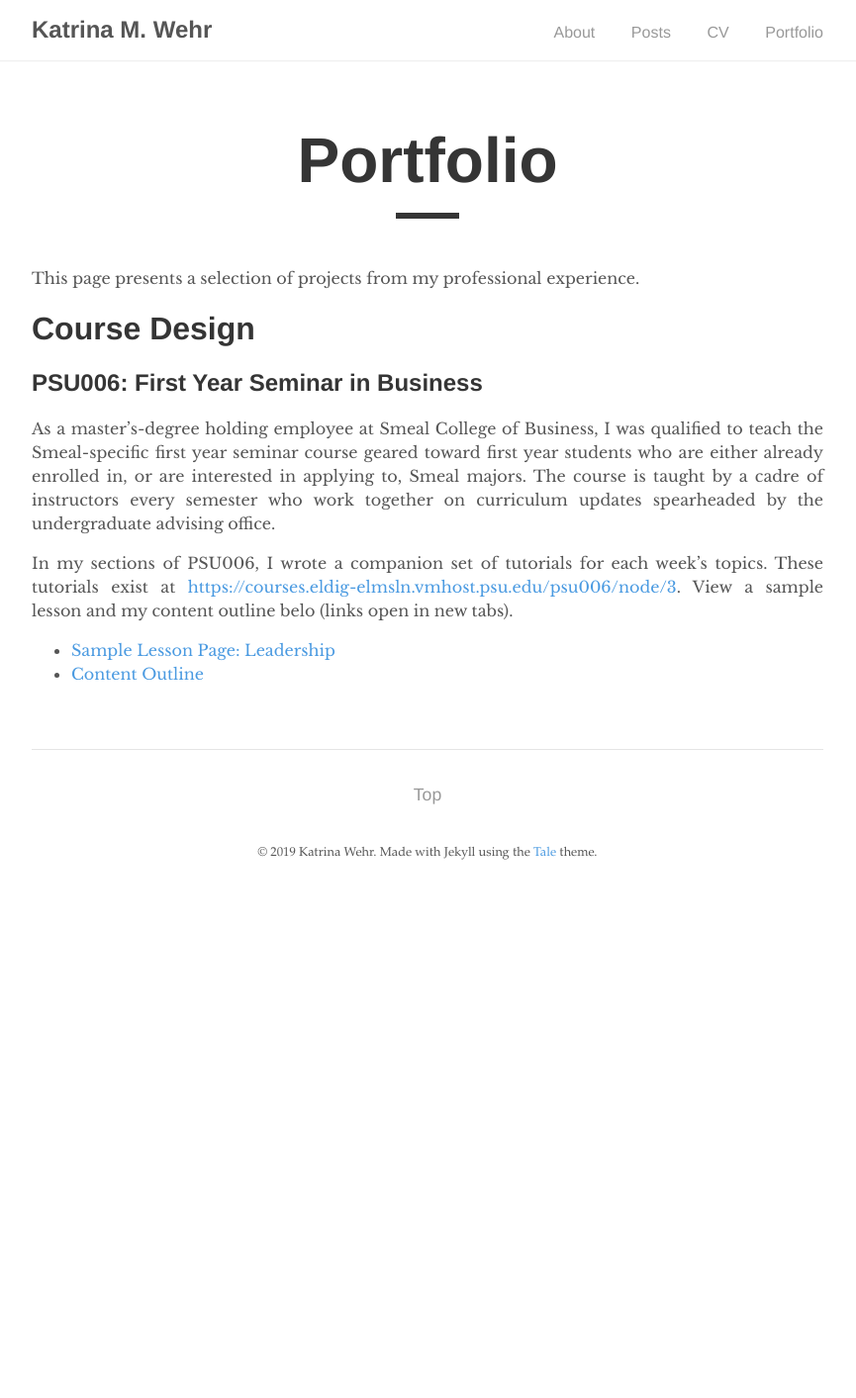
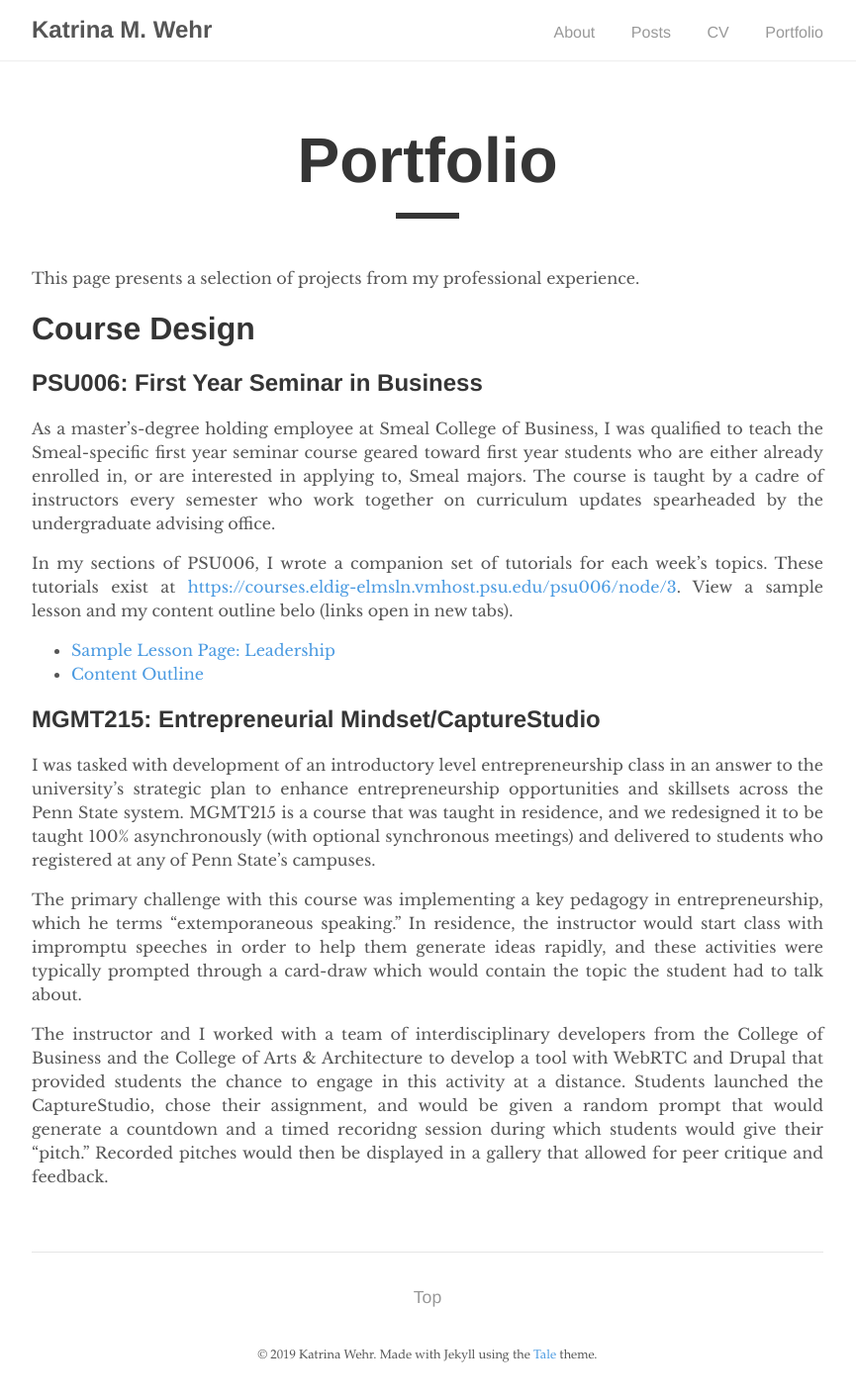
Before and after one commit to kat-wehr/mysite, a Jekyll site: the page built from _pages/portfolio.md, in a window 1280 px wide. Shown: the whole page at 99% size, without its empty margins (208-1073 px from the left). Built offline with Jekyll 4.4.1, drawn with Linux system fonts in a browser that asks for light colours; nearby versions of some CDN libraries; before the commit the page ends 905 px from its top, so only the background shows below that.

Commit message:
Update portfolio.md

```diff
--- a/_pages/portfolio.md
+++ b/_pages/portfolio.md
@@ -19,3 +19,11 @@ In my sections of PSU006, I wrote a companion set of tutorials for each week's t
   <li><a href="/mysite/assets/portfolio_images/PSU006_contentoutline.png" target="new">Content Outline</a>
   </li>
 </ul>
+
+## MGMT215: Entrepreneurial Mindset/CaptureStudio
+
+I was tasked with development of an introductory level entrepreneurship class in an answer to the university's strategic plan to enhance entrepreneurship opportunities and skillsets across the Penn State system. MGMT215 is a course that was taught in residence, and we redesigned it to be taught 100% asynchronously (with optional synchronous meetings) and delivered to students who registered at any of Penn State's campuses.
+
+The primary challenge with this course was implementing a key pedagogy in entrepreneurship, which he terms "extemporaneous speaking." In residence, the instructor would start class with impromptu speeches in order to help them generate ideas rapidly, and these activities were typically prompted through a card-draw which would contain the topic the student had to talk about.
+
+The instructor and I worked with a team of interdisciplinary developers from the College of Business and the College of Arts & Architecture to develop a tool with WebRTC and Drupal that provided students the chance to engage in this activity at a distance. Students launched the CaptureStudio, chose their assignment, and would be given a random prompt that would generate a countdown and a timed recoridng session during which students would give their "pitch." Recorded pitches would then be displayed in a gallery that allowed for peer critique and feedback.
```
